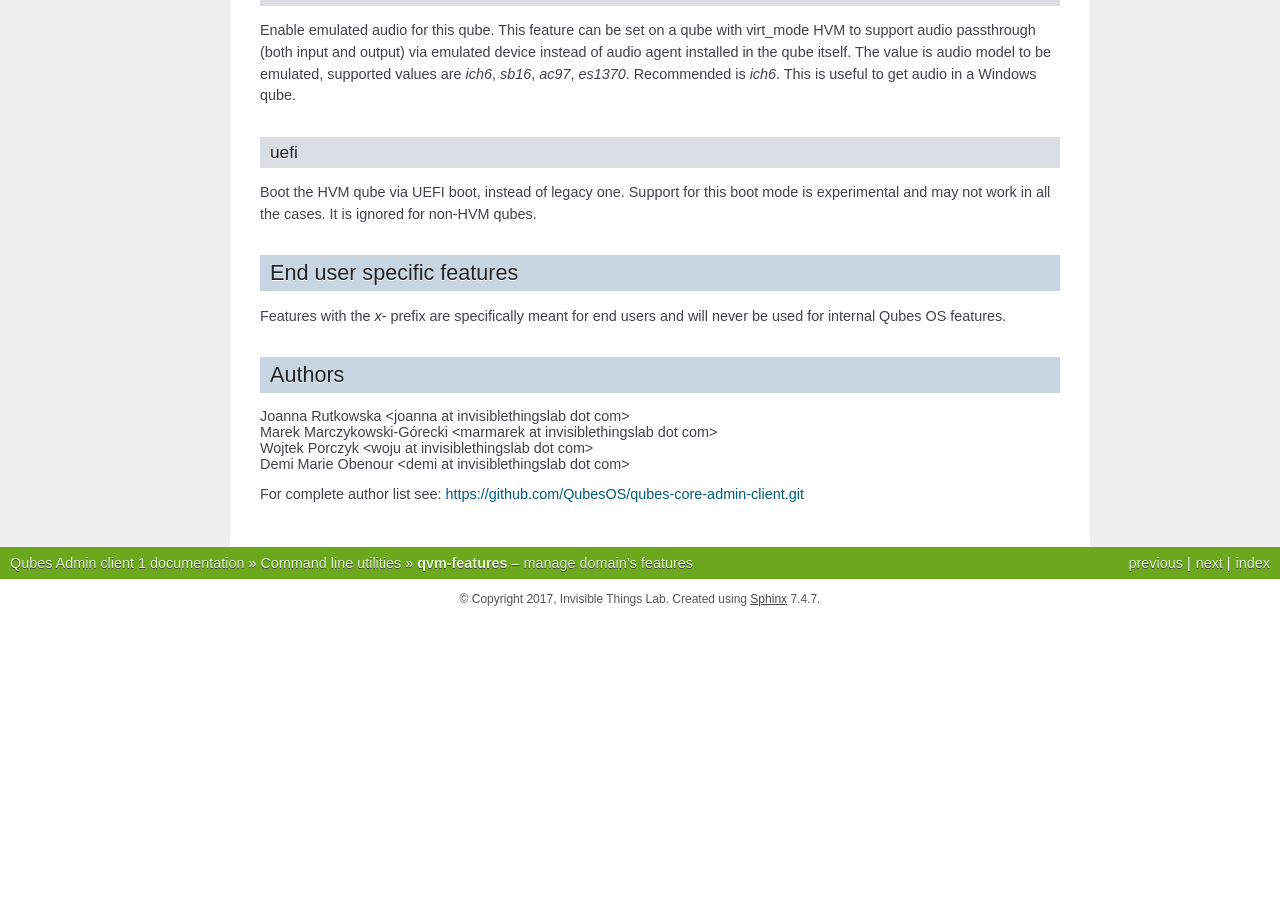
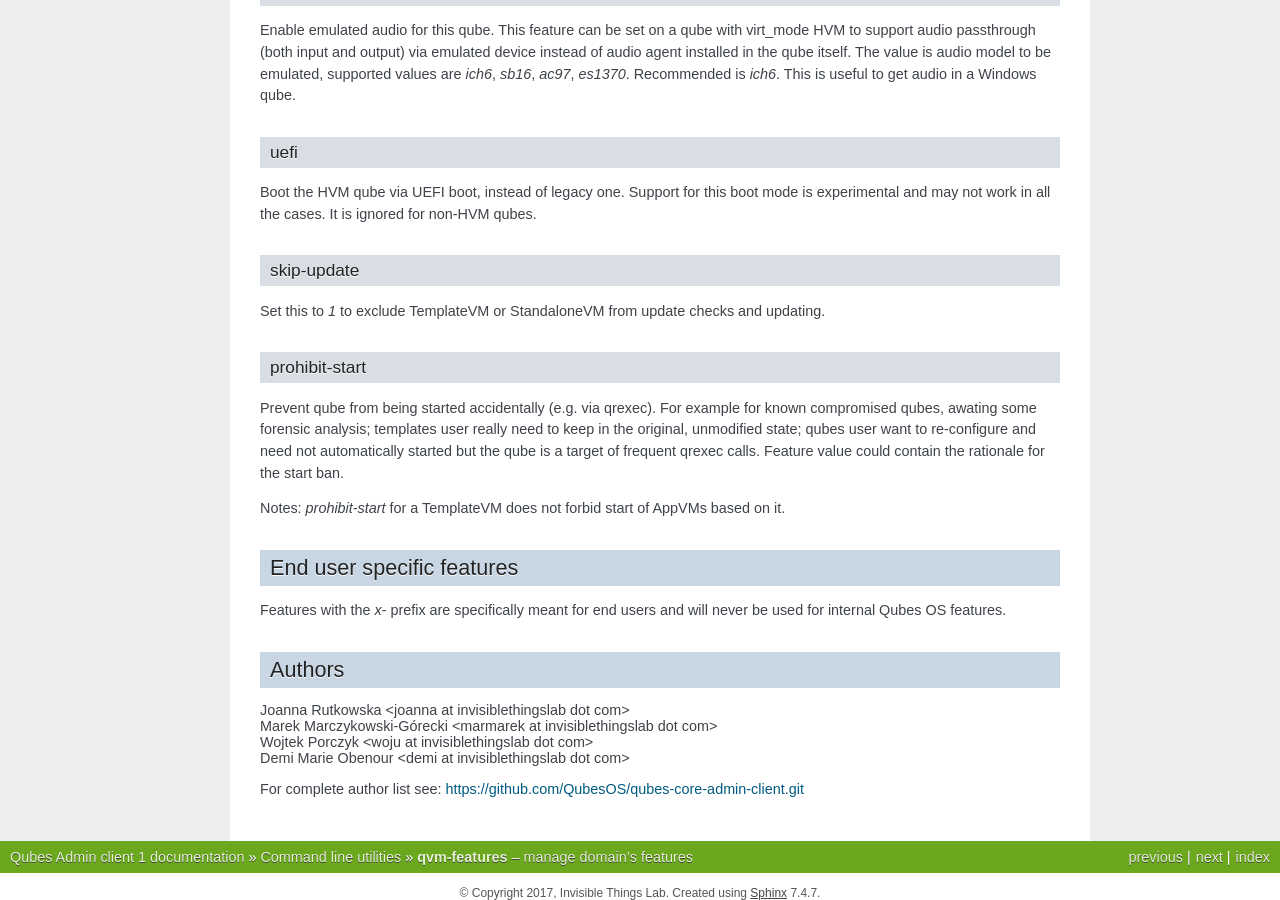
Before and after one commit to QubesOS/qubes-core-admin-client, a Sphinx documentation site: the page built from doc/manpages/qvm-features.rst, in a window 1280 px wide and 900 px high, scrolled down 5604 px. Built offline with Sphinx 7.4.7, drawn with Linux system fonts in a browser that asks for light colours; the version number could not be read and is left out; before the commit the page ends 6223 px from its top, so only the background shows below that; some of the changed text lies outside the part shown.

Commit message:
Document `skip-update` & `prohibit-start` features
Suppliments: https://github.com/QubesOS/qubes-issues/issues/9622

```diff
--- a/doc/manpages/qvm-features.rst
+++ b/doc/manpages/qvm-features.rst
@@ -353,6 +353,24 @@
 mode is experimental and may not work in all the cases. It is ignored for
 non-HVM qubes.
 
+skip-update
+^^^^^^^^^^^
+
+Set this to `1` to exclude TemplateVM or StandaloneVM from update checks and
+updating.
+
+prohibit-start
+^^^^^^^^^^^^^^
+
+Prevent qube from being started accidentally (e.g. via qrexec). For example for
+known compromised qubes, awating some forensic analysis; templates user really
+need to keep in the original, unmodified state; qubes  user want to re-configure
+and need not automatically started but the qube is a target of frequent qrexec
+calls. Feature value could contain the rationale for the start ban.
+
+Notes: `prohibit-start` for a TemplateVM does not forbid start of AppVMs based
+on it.
+
 End user specific features
 --------------------------
 
```
